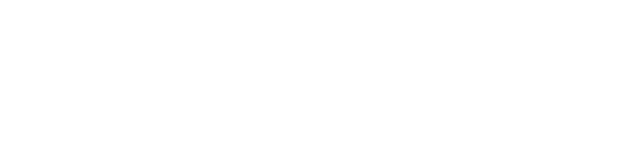
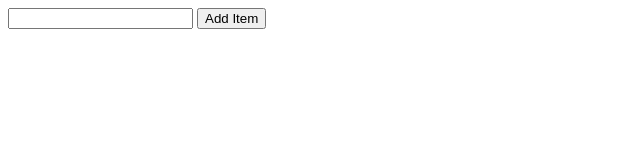
Before and after one commit to jimmytbc/javascript-grocery-list, a plain HTML site: page index.html in a window 1280 px wide. Shown: the whole page, without its empty margins (0-640 px from the left). Drawn offline with Linux system fonts and the light colour scheme.

Commit message:
new version

```diff
--- a/index.html
+++ b/index.html
@@ -1,3 +1,37 @@
 <html>
-    <head><title>Javascript - Grocery List Demo</title></head>
+  <head>
+    <title>Javascript - Grocery List Demo</title>
+  </head>
+
+  <body>
+    <input type="text" id="additem" />
+    <input type="button" id="addNew" value="Add Item" />
+    <div class="output"></div>
+
+    <script>
+      let myList = ["bananas", "milk", "apples", "eggs", "cake"];
+      const btnAdd = document.querySelector("#addNew");
+      btnAdd.addEventListener("click", function () {
+        console.log("clicked");
+      });
+
+      window.onload = build;
+
+      function build() {
+        console.log("ready");
+        const tbl = document.createElement("table");
+        for (let i = 0; i < myList.length; i++) {
+          const row = document.createElement("tr");
+          row.ind = i;
+          const cell1 = document.createElement("td");
+          cell1.innerHTML = myList[i];
+          row.appendChild(cell1);
+
+          const cell2 = document.createElement("td");
+          tbl.appendChild(row);
+        }
+        console.log(tbl);
+      }
+    </script>
+  </body>
 </html>
```
